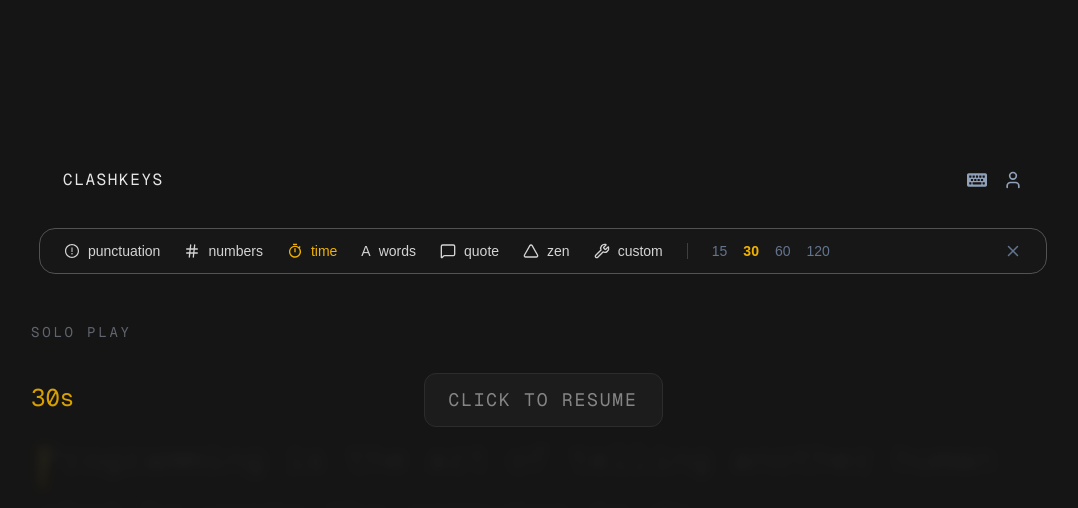
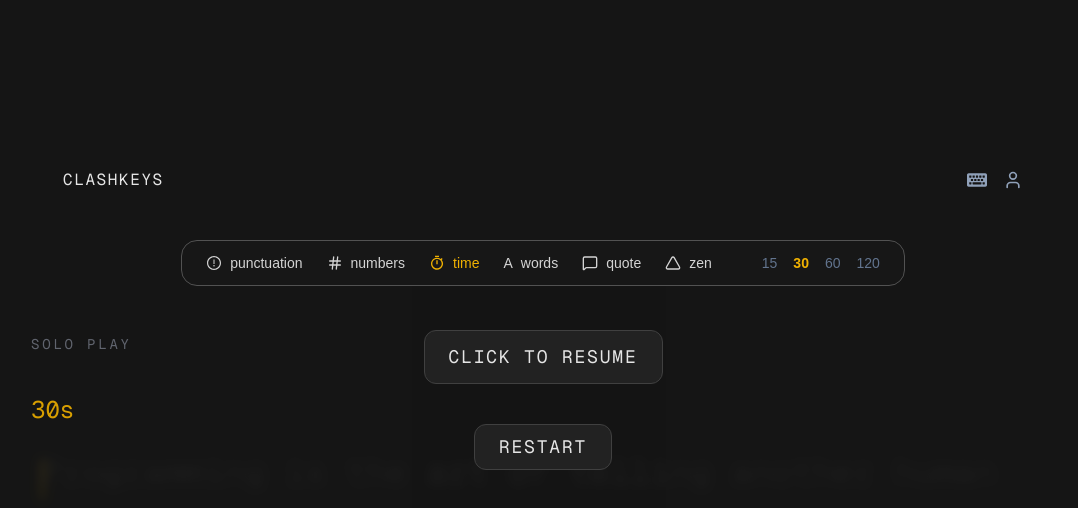
Before and after one commit to Aayush7105/clashkeys, a Next.js app: page /soloplay in a window 1280 px wide. Both pictures are taken after a click on the icon 1074 px from the left and 180 px from the top of the page. Shown: the top 508 px of the page, without its empty margins (97-1175 px from the left). Built offline with nearby package versions, Linux system fonts and the light colour scheme.

Commit message:
soloplay page restart logic

```diff
--- a/components/soloplay/solonavbar.tsx
+++ b/components/soloplay/solonavbar.tsx
@@ -17,8 +17,8 @@ export default function SoloNavbar({
   const durations = [15, 30, 60, 120];
 
   return (
-    <div className="w-ful p-2">
-      <div className="flex items-center justify-between px-6 py-4">
+    <div className="w-ful p-2 flex flex-col justify-center items-center gap-3">
+      <div className="flex  justify-between px-6 py-4 w-full">
         <div className="font-mono tracking-widest text-neutral-200">
           CLASHKEYS
         </div>
@@ -35,7 +35,7 @@ export default function SoloNavbar({
         </div>
       </div>
 
-      <div className="flex items-center gap-6 px-6 py-3 text-sm text-neutral-300 border border-neutral-600 rounded-2xl mt-5 bg-neutral-900">
+      <div className="flex items-center gap-6 px-6 py-3 text-sm text-neutral-300 border border-neutral-600 rounded-2xl mt-5 bg-neutral-900 w-fit">
         <div className="flex items-center gap-6">
           <div className="flex items-center gap-2 cursor-pointer hover:text-slate-300 transition">
             <AiOutlineExclamationCircle size={16} />
@@ -61,13 +61,8 @@ export default function SoloNavbar({
             <Triangle size={16} />
             <span>zen</span>
           </div>
-          <div className="flex items-center gap-2 cursor-pointer hover:text-slate-300 transition">
-            <Wrench size={16} />
-            <span>custom</span>
-          </div>
+          <div className="h-full w-0.5 bg-white"> </div>
         </div>
-
-        <div className="w-px h-4 bg-slate-700"></div>
 
         {/* Duration Options - Logic added here */}
         <div className="flex items-center gap-4 text-slate-500">
@@ -85,13 +80,6 @@ export default function SoloNavbar({
             </span>
           ))}
         </div>
-
-        <div className="ml-auto">
-          <X
-            size={18}
-            className="text-slate-500 cursor-pointer hover:text-white transition"
-          />
-        </div>
       </div>
     </div>
   );
--- a/components/soloplay/solotypingarea.tsx
+++ b/components/soloplay/solotypingarea.tsx
@@ -95,7 +95,7 @@ const SoloTypingArea: React.FC<SoloTypingAreaProps> = ({ duration }) => {
   }, [typed]);
 
   return (
-    <div className="relative w-full max-w-5xl mx-auto mt-10">
+    <div className="relative w-full max-w-5xl mx-auto mt-10 ">
       <div className="mb-4 text-2xl font-mono text-yellow-500">{timeLeft}s</div>
 
       <div
@@ -143,10 +143,16 @@ const SoloTypingArea: React.FC<SoloTypingAreaProps> = ({ duration }) => {
             />
           </div>
         </div>
+        <button
+          onClick={() => window.location.reload()}
+          className="mx-96 mt-10 px-6 py-2  bg-neutral-800 text-neutral-200 rounded font-mono hover:bg-neutral-700 transition uppercase tracking-widest text-xs border border-neutral-600"
+        >
+          Restart
+        </button>
       </div>
 
       {endTime && (
-        <div className="absolute inset-0 z-50 flex flex-col items-center justify-center bg-neutral-900/80 rounded-xl border border-neutral-700 shadow-2xl">
+        <div className="absolute inset-0 z-50 flex flex-col items-center justify-center bg-neutral-900/80 rounded-xl ">
           <div className="flex gap-10 mb-6 text-center">
             <div>
               <p className="text-xs uppercase text-neutral-500 font-mono">
@@ -177,11 +183,17 @@ const SoloTypingArea: React.FC<SoloTypingAreaProps> = ({ duration }) => {
       {!isFocused && !endTime && (
         <div
           onClick={() => inputRef.current?.focus()}
-          className="fixed inset-0 z-40 flex items-center justify-center bg-black/10 cursor-pointer"
+          className="fixed inset-0 z-40 flex flex-col gap-10 items-center justify-center bg-black/10 cursor-pointer"
         >
-          <div className="px-6 py-3 rounded-xl bg-neutral-800/80 border border-neutral-700 text-neutral-200 font-mono text-lg uppercase tracking-widest animate-pulse">
+          <div className="px-6 py-3 rounded-xl bg-neutral-800/80 border border-neutral-700 text-neutral-200 font-mono text-lg uppercase tracking-widest">
             Click to Resume
           </div>
+          <button
+            onClick={() => window.location.reload()}
+            className="px-6 py-2 mx-auto rounded-xl bg-neutral-800/80 border border-neutral-700 text-neutral-200 font-mono text-lg uppercase tracking-widest "
+          >
+            Restart
+          </button>
         </div>
       )}
 
```
